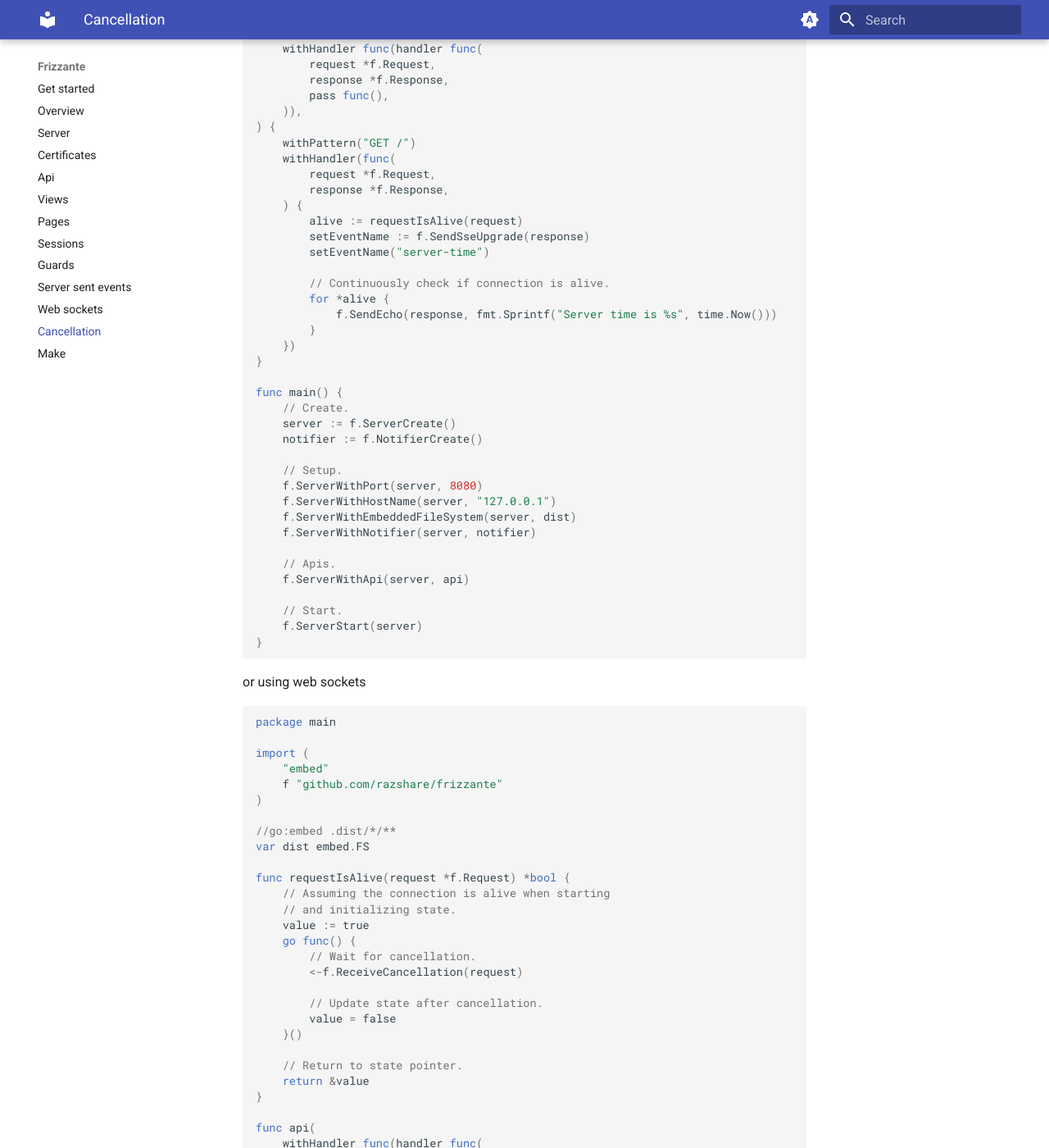
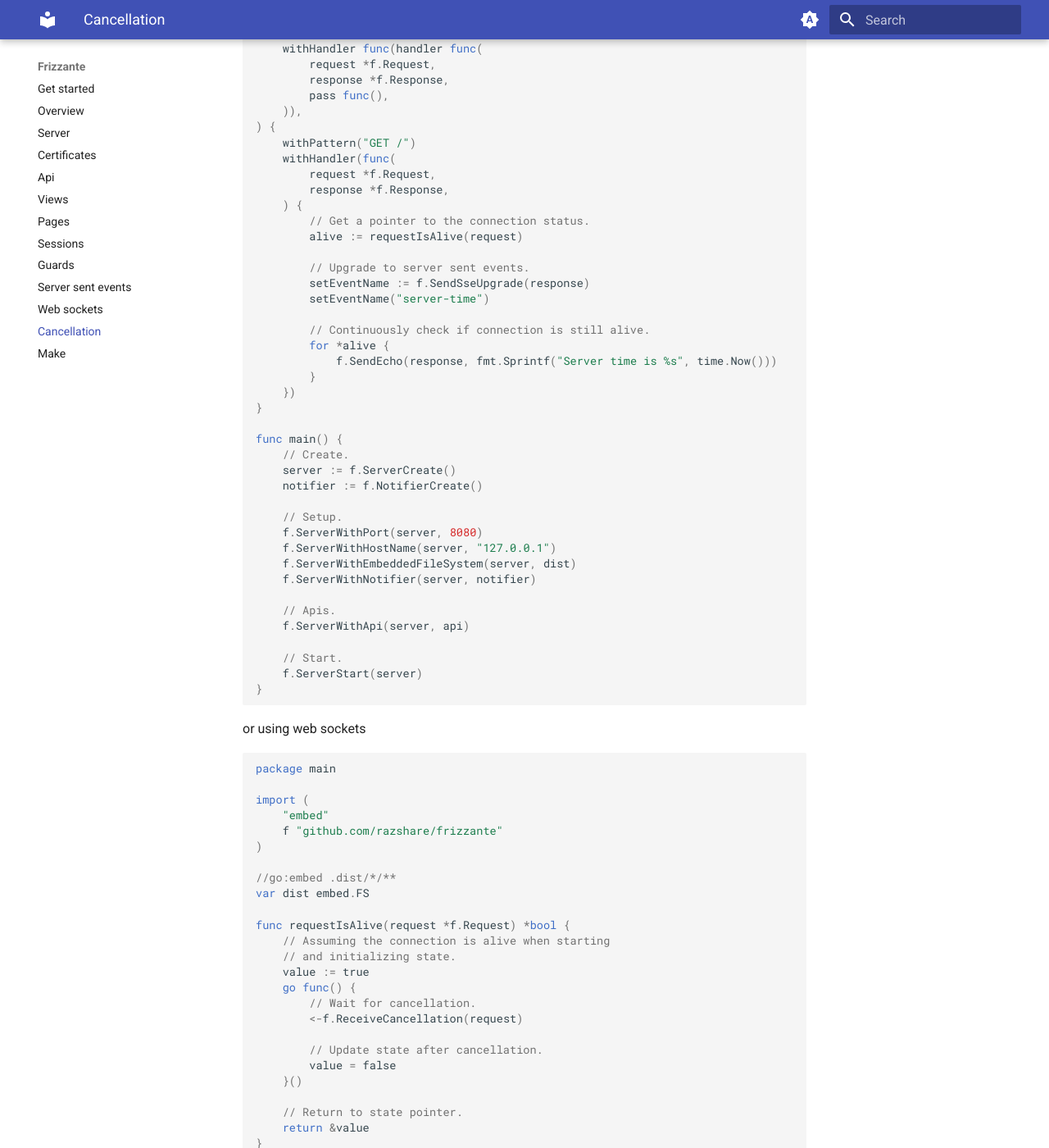
Before and after one commit to razshare/frizzante-docs, an MkDocs documentation site: the page built from docs/cancellation.md, in a window 1280 px wide and 1400 px high, scrolled down 804 px. Shown: the whole window at 82% size. Built offline with MkDocs 1.6.1 and Material for MkDocs 9.7.7, drawn with Linux system fonts in a browser that asks for light colours; some of the changed text lies outside the part shown.

Commit message:
chore(docs): improving examples.

```diff
--- a/docs/cancellation.md
+++ b/docs/cancellation.md
@@ -43,11 +43,14 @@ func api(
 		request *f.Request,
 		response *f.Response,
 	) {
+		// Get a pointer to the connection status.
 		alive := requestIsAlive(request)
+
+		// Upgrade to server sent events.
 		setEventName := f.SendSseUpgrade(response)
 		setEventName("server-time")
 
-		// Continuously check if connection is alive.
+		// Continuously check if connection is still alive.
 		for *alive {
 			f.SendEcho(response, fmt.Sprintf("Server time is %s", time.Now()))
 		}
@@ -114,10 +117,13 @@ func api(
 		request *f.Request,
 		response *f.Response,
 	) {
+		// Get a pointer to the connection status.
 		alive := RequestIsAlive(request)
+
+		// Upgrade to web sockets.
 		f.SendWsUpgrade(response)
 
-		// Continuously check if connection is alive.
+		// Continuously check if connection is still alive.
 		for *alive {
 			f.SendEcho(response, "hello")
 			msg := f.ReceiveMessage(request)
```
